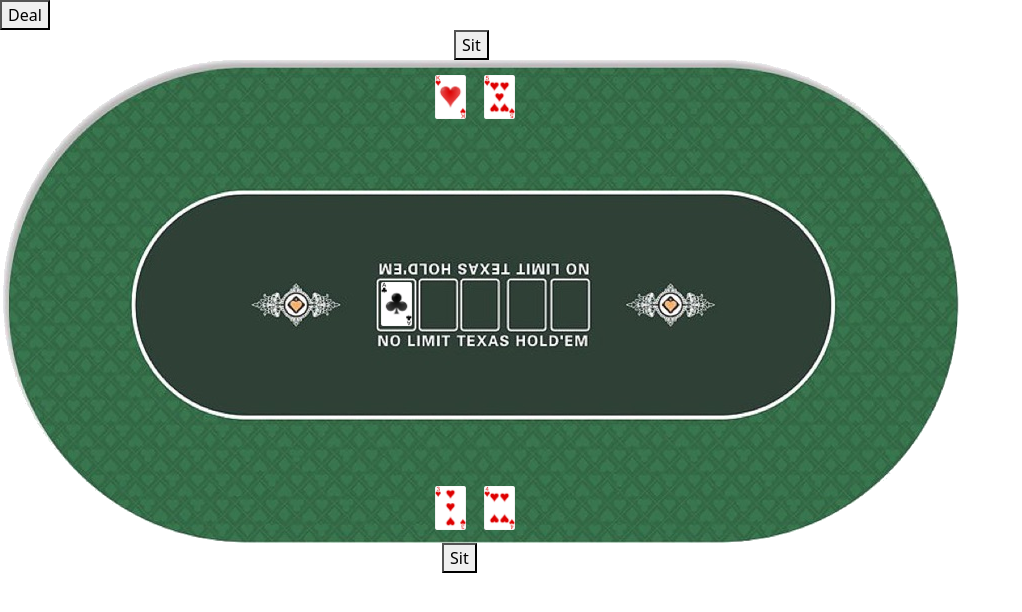
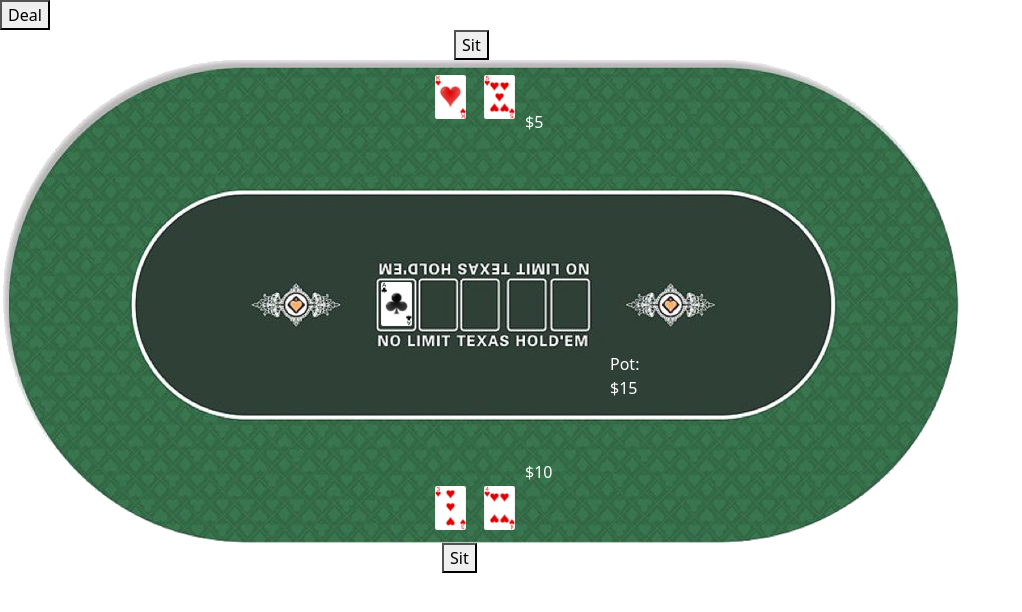
Before and after one commit to cetvrtak/holdem, a plain HTML site: page index.html in a window 1280 px wide. Both pictures are taken after a click on the button "Deal". Shown: the whole page, without its empty margins (0-1022 px from the left). Drawn offline with Linux system fonts and the light colour scheme.

Commit message:
Add bets

```diff
--- a/css/styles.css
+++ b/css/styles.css
@@ -13,7 +13,7 @@
 	width: 100px;
 }
 
-#p1c1, #p1c2, #p1_cash, #p1_stack {
+#p1c1, #p1c2, #p1_cash, #p1_stack, #p1_bet {
 	position: absolute;
 	bottom: 33px;
 	width: 41px;
@@ -39,17 +39,22 @@
 	width: 100px;
 }
 
-#p2c1, #p2c2, #p2_cash, #p2_stack {
+#p2c1, #p2c2, #p2_cash, #p2_stack, #p2_bet {
 	position: absolute;
 	width: 41px;
 	height: 54px;
 	margin-top: 15px;
 }
 
-#p1_stack, #p2_stack {
+#p1_stack, #p2_stack, #p1_bet, #p2_bet {
 	left: calc(50% + 45px);
 	height: 30px;
 	width: 30px;
+}
+
+#p1_bet, #p2_bet {
+	color: white;
+	margin: 50% 0px;
 }
 
 #flip_1, #flip_2, #flip_3, #turn, #river {
@@ -100,3 +105,12 @@
 	left: 40%;
 	bottom: 15px;
 }
+
+#pot {
+	position: absolute;
+	left: calc(50% + 130px);
+	top: calc(50% + 50px);
+	height: 30px;
+	width: 30px;
+	color: white;
+}
--- a/index.html
+++ b/index.html
@@ -9,6 +9,7 @@
 	<button id="deal">Deal</button>
 	<div id="table">
 		<div id="players">
+		<div id="pot"></div>
 			<div id="login">
 				<span class="close" onclick="closeLogin()">&times;</span>
 				<span><br></span>
@@ -31,6 +32,7 @@
 					<div id="p2_cash"></div>
 					<canvas id="p2_stack"></canvas>
 				</div>
+				<div id="p2_bet"></div>
 			</div>
 			<img src="images/table_trimmed_rotated.png" width="100%">
 			<div id="dealer" class="container">
@@ -49,6 +51,7 @@
 					<div id="p1_cash"></div>
 					<canvas id="p1_stack"></canvas>
 				</div>
+				<div id="p1_bet"></div>
 				<div id="p1_data">
 					<div id="p1_username"></div>
 					<button id="p1" onclick="sit(event)">Sit</button>
--- a/js/main.js
+++ b/js/main.js
@@ -3,6 +3,9 @@ var cardsDealt = [];
 
 var it = deal();
 document.getElementById('deal').addEventListener("click", function () {
+	bets = [10, 5];
+	updateBets();
+
 	it.next();
 	if (document.getElementById("river").firstChild)
 	{
@@ -96,3 +99,10 @@ function placeChips(player, amount) {
 		ctx.drawImage(img, 0, 0, canvas.width, canvas.height);
 	}
 }
+
+var bets = [];
+function updateBets() {
+	document.getElementById("p1_bet").textContent = "$" + bets[0];
+	document.getElementById("p2_bet").textContent = "$" + bets[1];
+	document.getElementById("pot").textContent = "Pot: $" + bets.reduce((sum, a) => sum + a, 0);
+}
```
